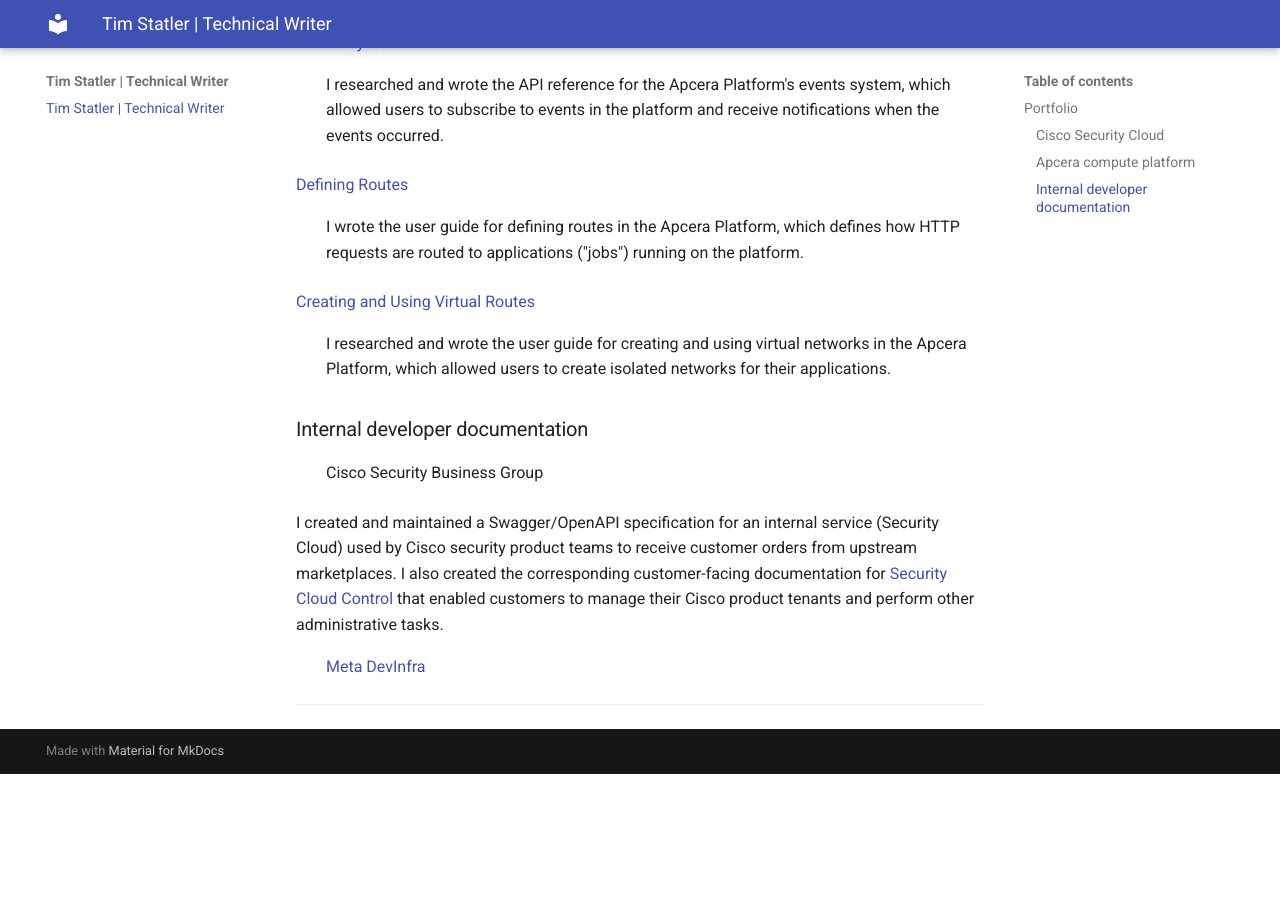
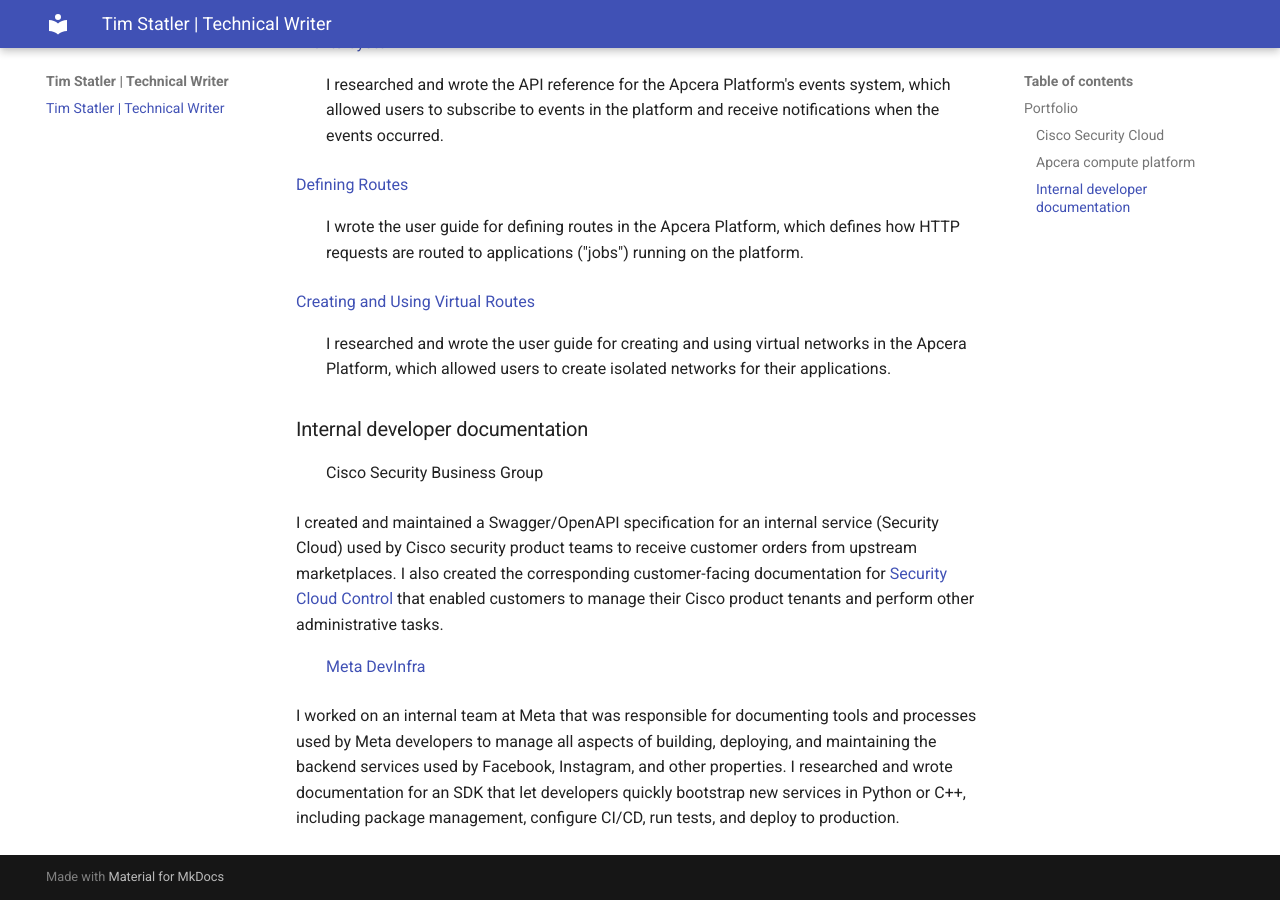
Before and after one commit to tstatler/portfolio, an MkDocs documentation site: the page built from docs/index.md, in a window 1280 px wide and 900 px high, scrolled down 1358 px. Built offline with MkDocs 1.6.1 and Material for MkDocs 9.7.7, drawn with Linux system fonts in a browser that asks for light colours; before the commit the page ends 2132 px from its top, so only the background shows below that.

Commit message:
Revert "Update index.md"
This reverts commit 57221f26bcb92184ebc5dc49b51f0017b168da87.

```diff
--- a/docs/index.md
+++ b/docs/index.md
@@ -52,4 +52,4 @@
 
 : [Meta DevInfra](https://engineering.fb.com/category/developer-tools/){target=_blank}
 
----
+I worked on an internal team at Meta that was responsible for documenting tools and processes used by Meta developers to manage all aspects of building, deploying, and maintaining the backend services used by Facebook, Instagram, and other properties. I researched and wrote documentation for an SDK that let developers quickly bootstrap new services in Python or C++, including package management, configure CI/CD, run tests, and deploy to production.
```
